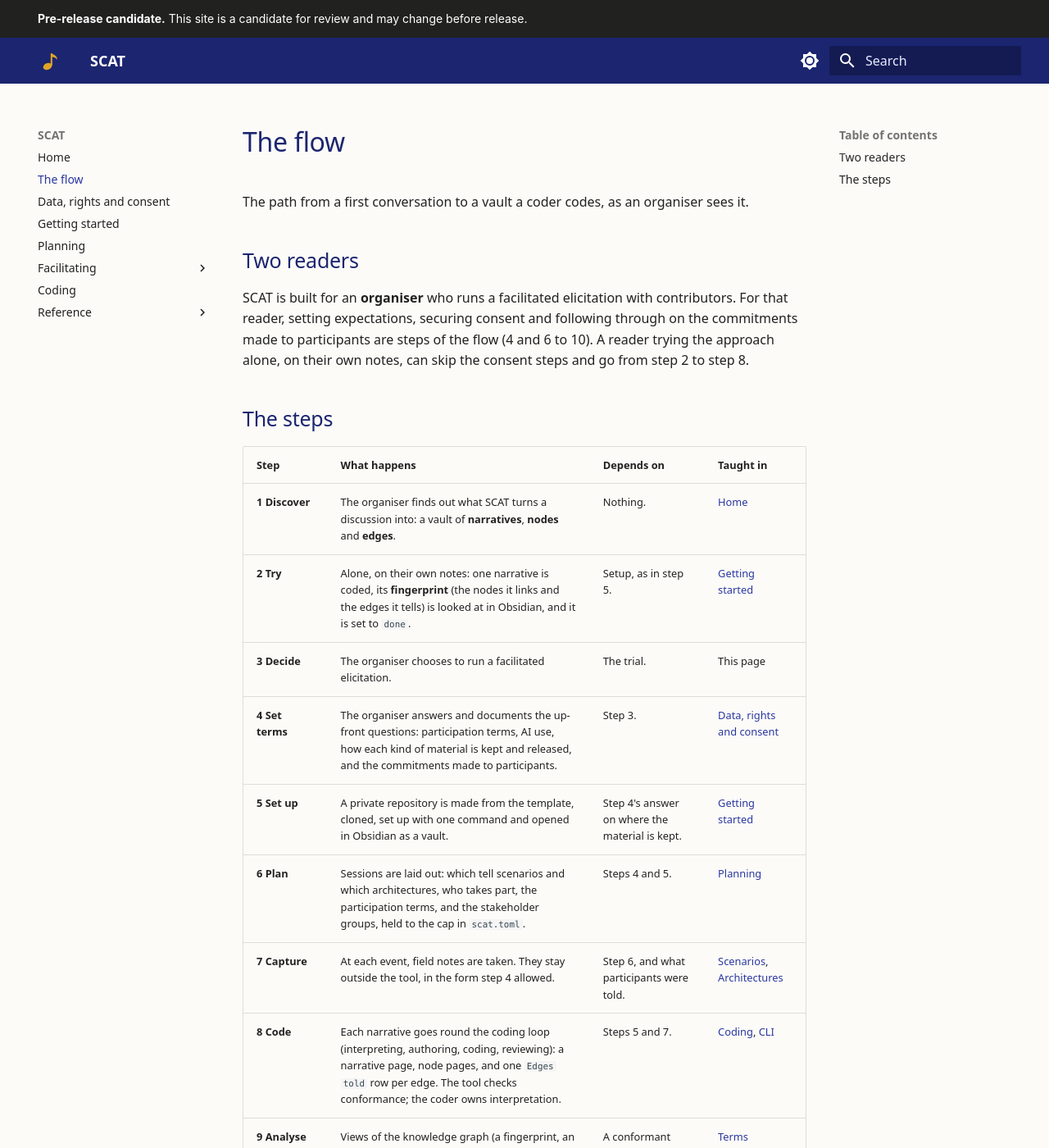
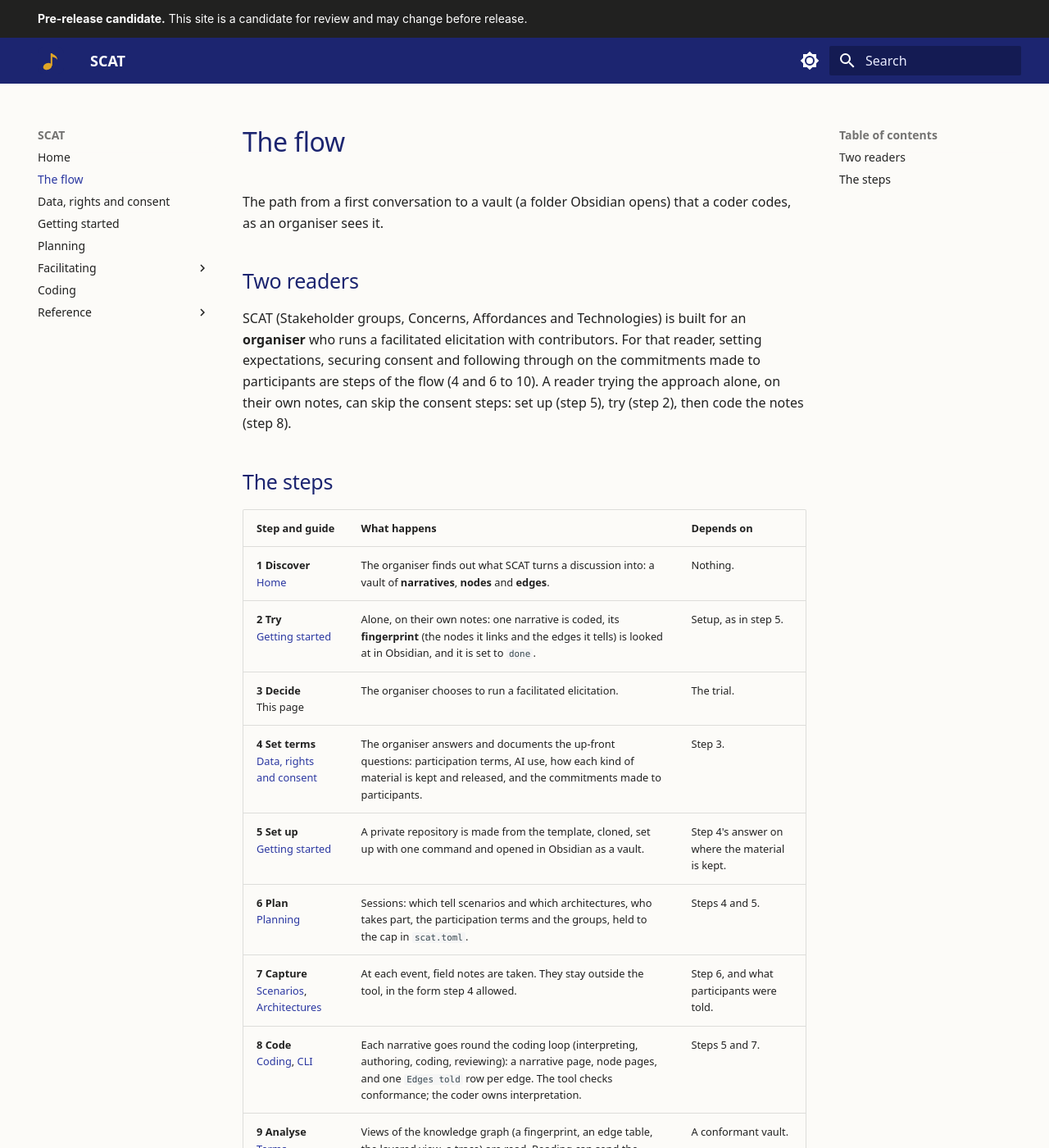
Before and after one commit to DynamicalSystemsGroup/scat-kg-tools, an MkDocs documentation site: the page built from docs/flow.md, in a window 1280 px wide and 1400 px high. Shown: the whole window at 82% size. Built offline with MkDocs 1.6.1 and Material for MkDocs 9.7.7, drawn with Linux system fonts in a browser that asks for light colours.

Commit message:
WP16-U9f: fix the Monday walkthrough, glossary words, terms and flow findings

```diff
--- a/docs/flow.md
+++ b/docs/flow.md
@@ -1,28 +1,27 @@
 # The flow
 
-The path from a first conversation to a vault a coder codes, as an organiser sees it.
+The path from a first conversation to a vault (a folder Obsidian opens) that a coder codes, as an organiser sees it.
 
 ## Two readers
 
-SCAT is built for an **organiser** who runs a facilitated elicitation with contributors. For that reader, setting
+SCAT (Stakeholder groups, Concerns, Affordances and Technologies) is built for an **organiser** who runs a facilitated elicitation with contributors. For that reader, setting
 expectations, securing consent and following through on the commitments made to participants are steps of the flow
-(4 and 6 to 10). A reader trying the approach alone, on their own notes, can skip the consent steps and go from
-step 2 to step 8.
+(4 and 6 to 10). A reader trying the approach alone, on their own notes, can skip the consent steps: set up (step 5), try (step 2), then code the notes (step 8).
 
 ## The steps
 
-| Step | What happens | Depends on | Taught in |
-|---|---|---|---|
-| **1 Discover** | The organiser finds out what SCAT turns a discussion into: a vault of **narratives**, **nodes** and **edges**. | Nothing. | [Home](index.md) |
-| **2 Try** | Alone, on their own notes: one narrative is coded, its **fingerprint** (the nodes it links and the edges it tells) is looked at in Obsidian, and it is set to `done`. | Setup, as in step 5. | [Getting started](getting-started.md) |
-| **3 Decide** | The organiser chooses to run a facilitated elicitation. | The trial. | This page |
-| **4 Set terms** | The organiser answers and documents the up-front questions: participation terms, AI use, how each kind of material is kept and released, and the commitments made to participants. | Step 3. | [Data, rights and consent](data-and-consent.md) |
-| **5 Set up** | A private repository is made from the template, cloned, set up with one command and opened in Obsidian as a vault. | Step 4's answer on where the material is kept. | [Getting started](getting-started.md) |
-| **6 Plan** | Sessions are laid out: which tell scenarios and which architectures, who takes part, the participation terms, and the stakeholder groups, held to the cap in `scat.toml`. | Steps 4 and 5. | [Planning](planning.md) |
-| **7 Capture** | At each event, field notes are taken. They stay outside the tool, in the form step 4 allowed. | Step 6, and what participants were told. | [Scenarios](facilitate-scenarios.md), [Architectures](facilitate-architectures.md) |
-| **8 Code** | Each narrative goes round the coding loop (interpreting, authoring, coding, reviewing): a narrative page, node pages, and one `Edges told` row per edge. The tool checks conformance; the coder owns interpretation. | Steps 5 and 7. | [Coding](coding.md), [CLI](reference/cli.md) |
-| **9 Analyse** | Views of the knowledge graph (a fingerprint, an edge table, the layered view, a trace) are read. Reading can send the coder back to step 8. | A conformant vault. | [Terms](reference/terms.md) |
-| **10 Hand over** | A clean whole-vault check, `scat index`, a commit and a push; the coder states the model is finished and tags the version. That hand-over is a release, at the level step 4 set. | Steps 8 and 9, and the release answers of step 4. | [Coding](coding.md) |
+| Step and guide | What happens | Depends on |
+|---|---|---|
+| **1 Discover**<br>[Home](index.md) | The organiser finds out what SCAT turns a discussion into: a vault of **narratives**, **nodes** and **edges**. | Nothing. |
+| **2 Try**<br>[Getting started](getting-started.md) | Alone, on their own notes: one narrative is coded, its **fingerprint** (the nodes it links and the edges it tells) is looked at in Obsidian, and it is set to `done`. | Setup, as in step 5. |
+| **3 Decide**<br>This page | The organiser chooses to run a facilitated elicitation. | The trial. |
+| **4 Set terms**<br>[Data, rights and consent](data-and-consent.md) | The organiser answers and documents the up-front questions: participation terms, AI use, how each kind of material is kept and released, and the commitments made to participants. | Step 3. |
+| **5 Set up**<br>[Getting started](getting-started.md) | A private repository is made from the template, cloned, set up with one command and opened in Obsidian as a vault. | Step 4's answer on where the material is kept. |
+| **6 Plan**<br>[Planning](planning.md) | Sessions: which tell scenarios and which architectures, who takes part, the participation terms and the groups, held to the cap in `scat.toml`. | Steps 4 and 5. |
+| **7 Capture**<br>[Scenarios](facilitate-scenarios.md), [Architectures](facilitate-architectures.md) | At each event, field notes are taken. They stay outside the tool, in the form step 4 allowed. | Step 6, and what participants were told. |
+| **8 Code**<br>[Coding](coding.md), [CLI](reference/cli.md) | Each narrative goes round the coding loop (interpreting, authoring, coding, reviewing): a narrative page, node pages, and one `Edges told` row per edge. The tool checks conformance; the coder owns interpretation. | Steps 5 and 7. |
+| **9 Analyse**<br>[Terms](reference/terms.md) | Views of the knowledge graph (a fingerprint, an edge table, the layered view, a trace) are read. Reading can send the coder back to step 8. | A conformant vault. |
+| **10 Hand over**<br>[Coding](coding.md) | A clean whole-vault check, `scat index`, a commit and a push; the coder states the model is finished and tags the version. That hand-over is a release, at the level step 4 set. | Steps 8 and 9, and the release answers of step 4. |
 
 Following through on commitments to participants, such as sharing findings back, comes after step 10 and depends on step 4.
 
```
Also changed, not shown: docs/coding.md (+5 -3 lines), docs/data-and-consent.md (+1 -1 lines), docs/reference/terms.md (+3 -3 lines), 1 other file.
